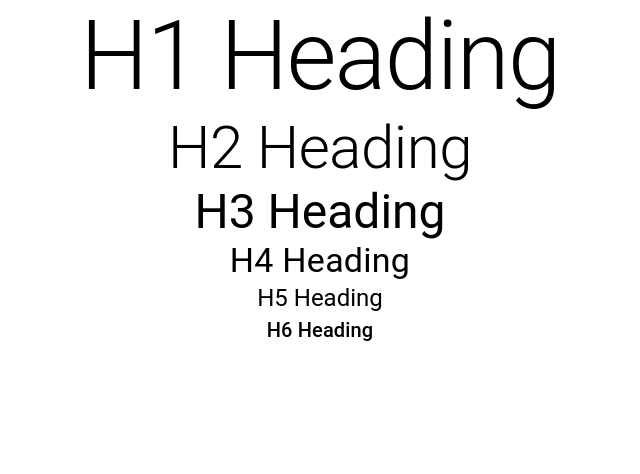
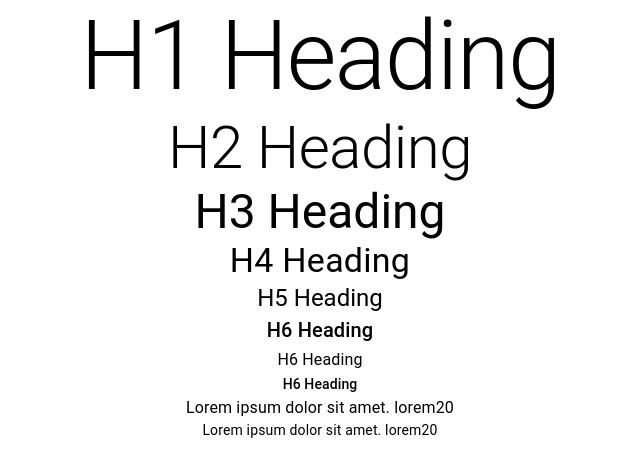
Before and after one commit to sam13007/material_UI, a React (Create React App) app: page / in a window 1280 px wide. Shown: the top 474 px of the page, without its empty margins (320-960 px from the left). Built offline with nearby package versions, Linux system fonts and the light colour scheme.

Commit message:
final commit in Typography

```diff
--- a/src/components/TypographyMui.jsx
+++ b/src/components/TypographyMui.jsx
@@ -10,6 +10,14 @@ function TypographyMui() {
       <Typography variant="h4">H4 Heading</Typography>
       <Typography variant="h5">H5 Heading</Typography>
       <Typography variant="h6">H6 Heading</Typography>
+      <Typography variant="subtitle1">H6 Heading</Typography>
+      <Typography variant="subtitle2">H6 Heading</Typography>
+      <Typography variant="body1">
+        Lorem ipsum dolor sit amet. lorem20
+      </Typography>
+      <Typography variant="body2">
+        Lorem ipsum dolor sit amet. lorem20
+      </Typography>
     </div>
   );
 }
```
